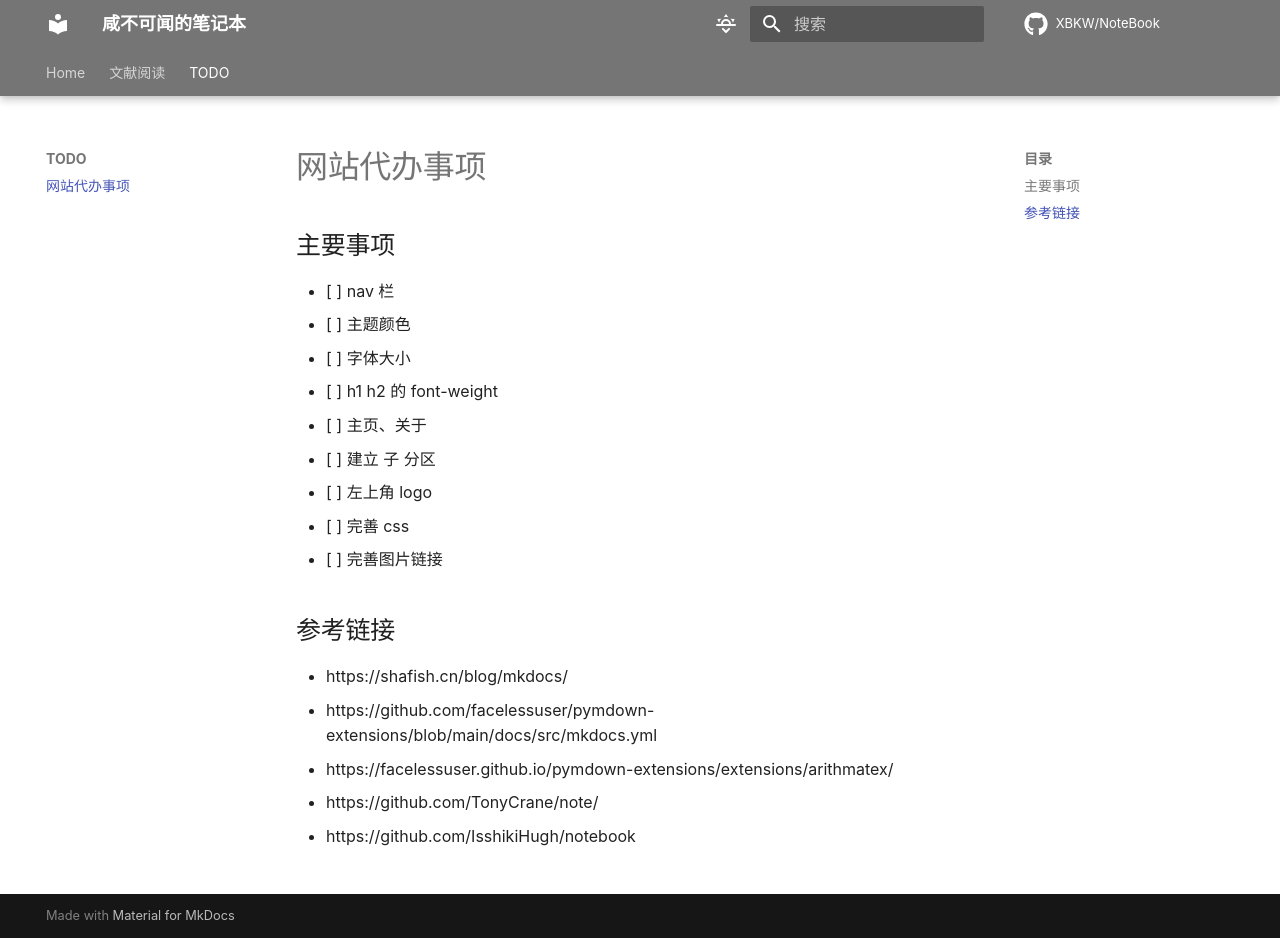
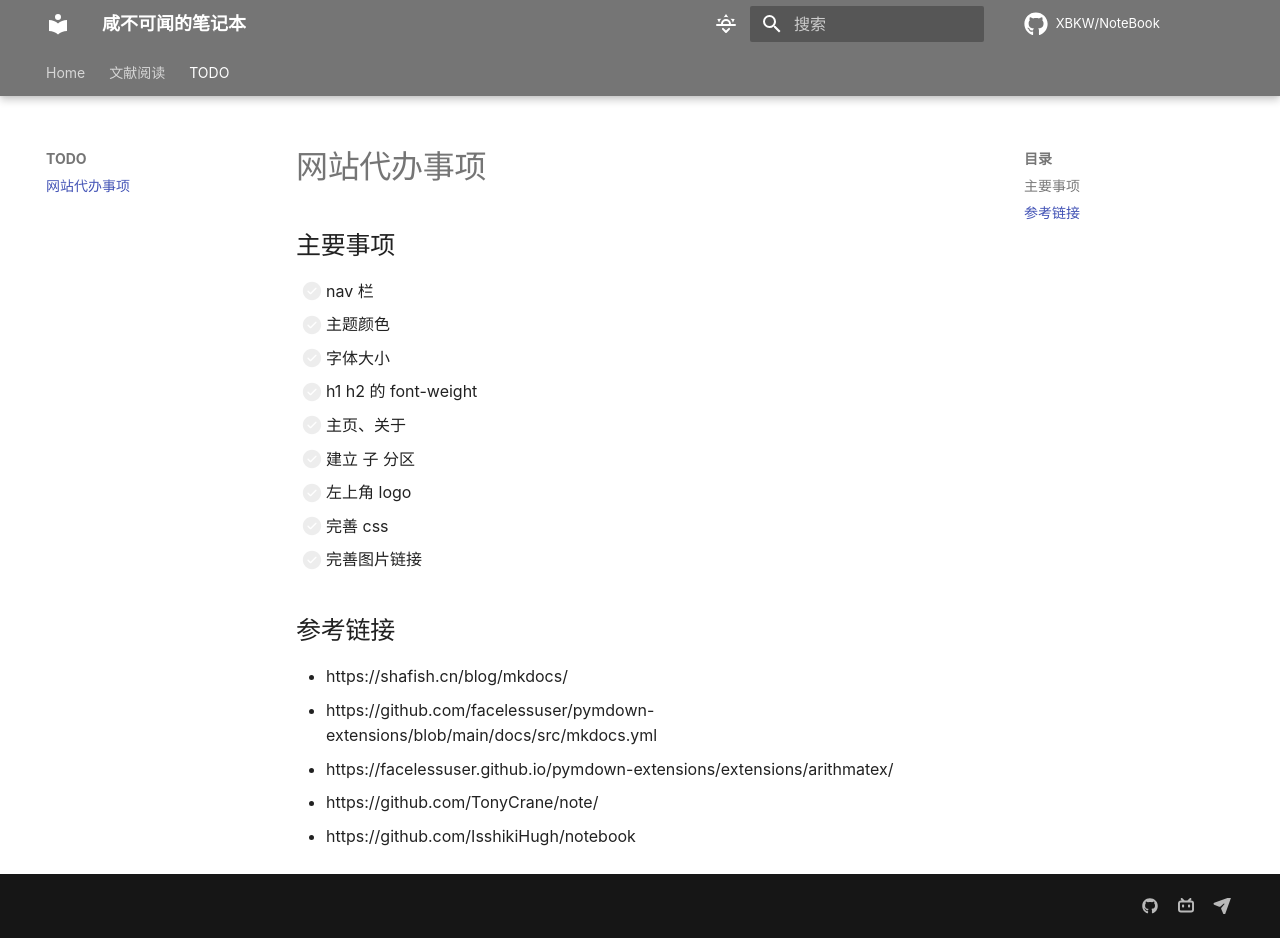
Before and after one commit to XBKW/NoteBook, an MkDocs documentation site: the page built from docs/todo.md, in a window 1280 px wide and 938 px high. Built offline with MkDocs 1.6.1 and Material for MkDocs 9.7.7, drawn with Linux system fonts in a browser that asks for light colours; some web fonts are replaced; comment, search, counter and statistics services are not loaded.

Commit message:
完善了mkdocs扩展 (#5)

```diff
--- a/mkdocs.yml
+++ b/mkdocs.yml
@@ -63,3 +63,59 @@ nav:
     - coming.md
   - TODO:
     - todo.md
+
+extra:
+  # tags:
+  #   HTML5: html
+  #   JavaScript: js
+  #   CSS: css
+  generator: false  #删除页脚显示“使用 MkDocs 材料制造”
+  social:
+    - icon: fontawesome/brands/github
+      link: https://github.com/XBKW
+    - icon: fontawesome/brands/bilibili
+      link: https://space.bilibili.com/176742470?spm_id_from=333.337.0.0
+    - icon: fontawesome/solid/paper-plane
+      link: mailto:<1209124158@qq.com> #联系方式
+
+markdown_extensions:
+  - abbr
+  - attr_list
+  - admonition
+  - def_list
+  - footnotes
+  - md_in_html
+  - meta # 支持Markdown文件上方自定义标题标签等
+  - pymdownx.caret
+  - pymdownx.betterem
+  - pymdownx.critic
+  - pymdownx.details
+  - pymdownx.inlinehilite
+  - pymdownx.keys
+  - pymdownx.mark
+  - pymdownx.snippets
+  - pymdownx.smartsymbols
+  - pymdownx.tilde
+  - pymdownx.superfences:
+      custom_fences:
+        - name: mermaid
+          class: mermaid
+          format: !!python/name:pymdownx.superfences.fence_code_format # 代码块高亮插件
+  - pymdownx.arithmatex:  # latex支持
+      generic: true
+  - toc:
+      permalink: true # 固定标题位置为当前位置
+  - pymdownx.highlight: # 代码块高亮
+      anchor_linenums: true
+      linenums: true # 显示行号
+      # auto_title: true # 显示编程语言名称
+  - pymdownx.emoji:
+      emoji_index: !!python/name:material.extensions.emoji.twemoji
+      emoji_generator: !!python/name:material.extensions.emoji.to_svg
+  - pymdownx.tabbed:
+      alternate_style: true
+  - pymdownx.tasklist:
+      custom_checkbox: true
+  - markdown.extensions.toc:
+      slugify: !!python/object/apply:pymdownx.slugs.slugify {kwds: {case: lower}}
+      permalink: "\ue157"
```
